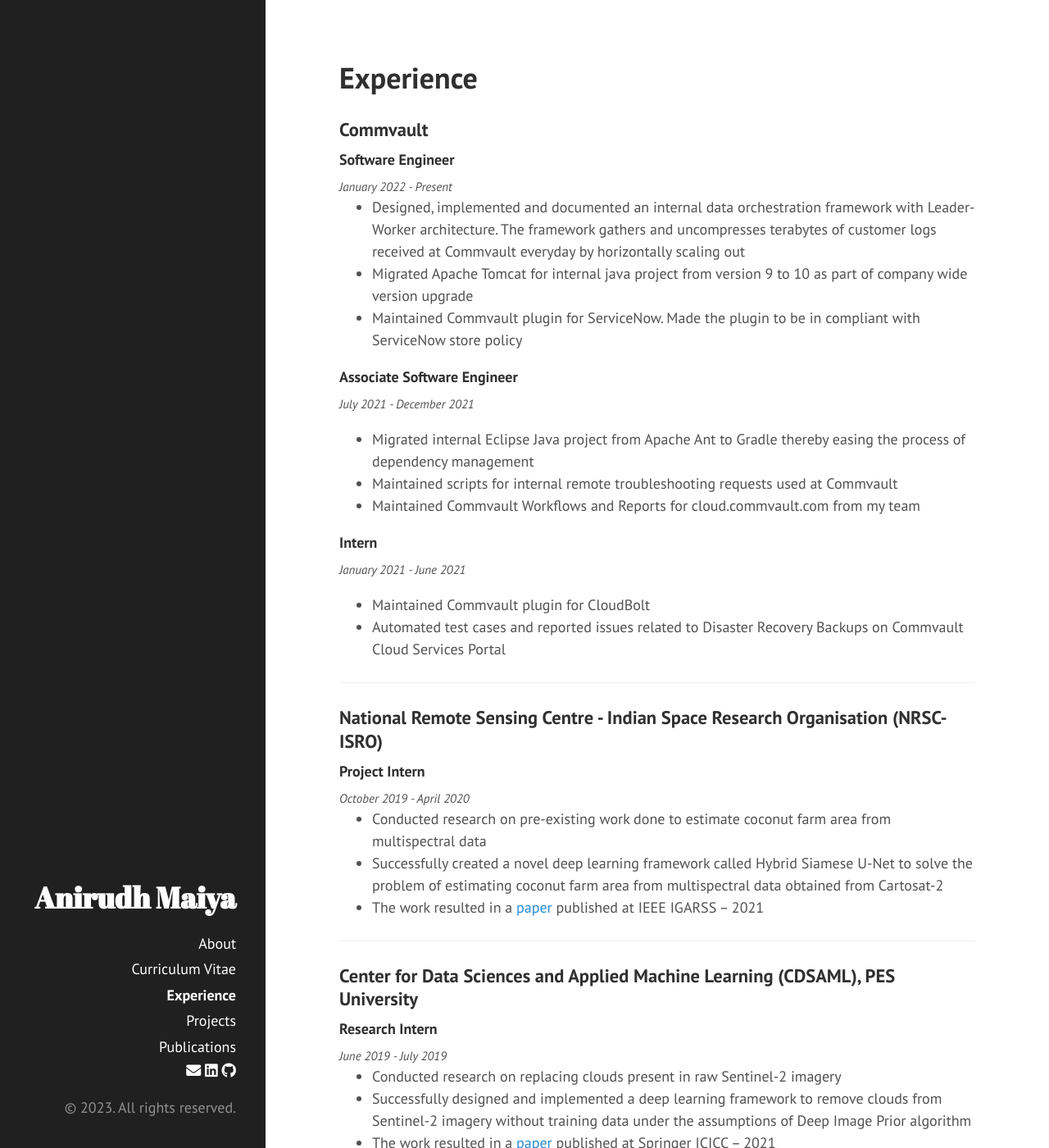
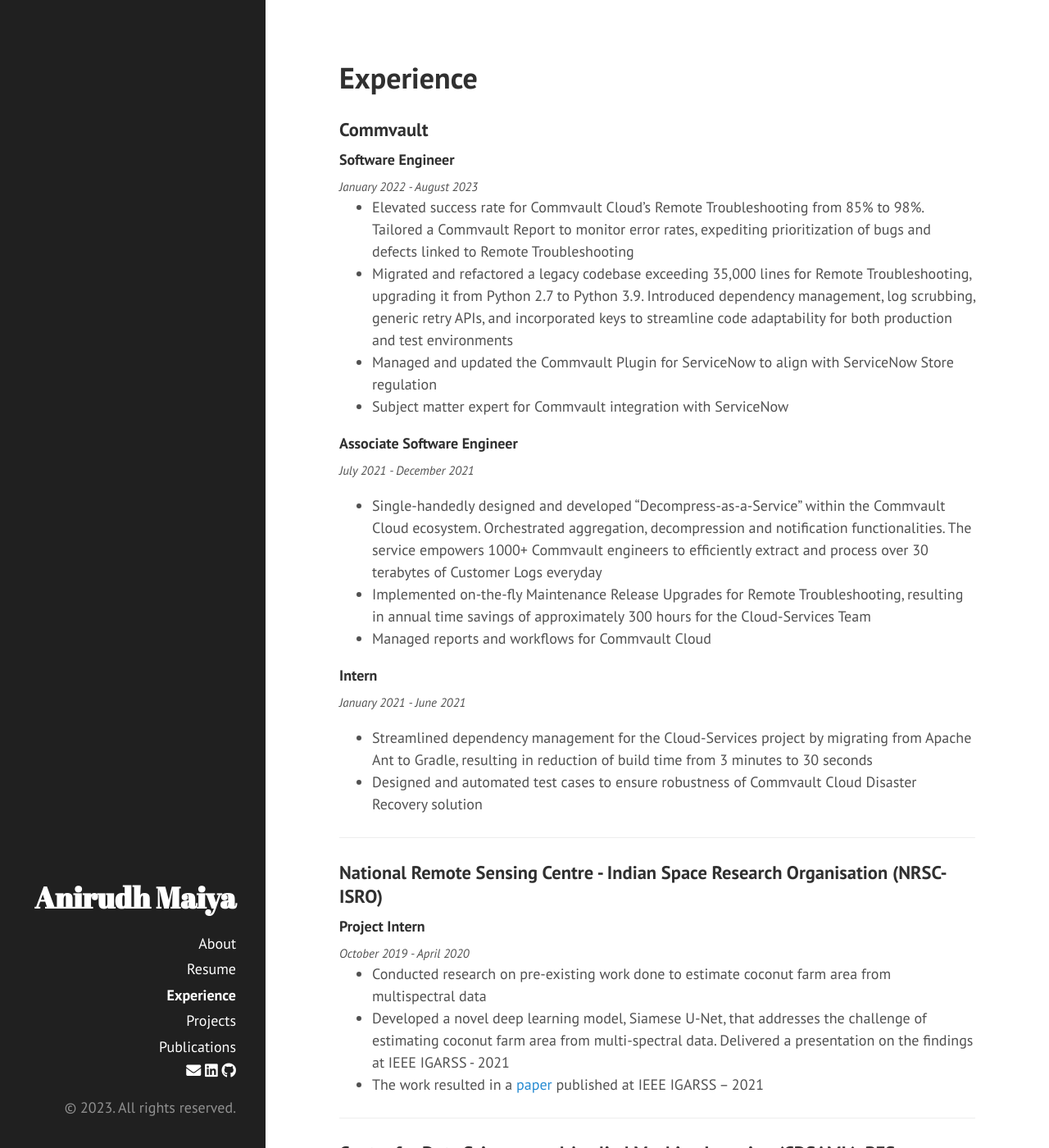
Before and after one commit to AnirudhMaiya/anirudhmaiya.github.io, a Jekyll site: the page built from j-experience.md, in a window 1280 px wide and 1400 px high. Shown: the whole window at 82% size. Built offline with Jekyll 4.4.1, drawn with Linux system fonts in a browser that asks for light colours; a style sheet for code colours, icons or effects is not loaded.

Commit message:
update ms in cs

```diff
--- a/j-cv.md
+++ b/j-cv.md
@@ -1,8 +1,8 @@
 ---
 layout: page
-title: Curriculum Vitae
+title: Resume
 permalink: /cv/
 ---
 
 <a class="buttonLinks" href="{{ '/assets/Resume-AnirudhMaiya.pdf' | relative_url }}" target="_blank">Link</a>
-<p><em> Updated 30 September 2022 </em></p>
+<p><em> Updated 14 September 2023 </em></p>
--- a/j-experience.md
+++ b/j-experience.md
@@ -9,11 +9,15 @@
 	<h3><strong>Commvault</strong></h3>
 	<strong>Software Engineer</strong>
 	<br/>
-	<em><sub>January 2022 - Present</sub></em>
+	<em><sub>January 2022 - August 2023</sub></em>
 	<ul>
-	<li> Designed, implemented and documented an internal data orchestration framework with Leader-Worker architecture. The framework gathers and uncompresses terabytes of customer logs received at Commvault everyday by horizontally scaling out </li>
-	<li> Migrated Apache Tomcat for internal java project from version 9 to 10 as part of company wide version upgrade </li>
-	<li> Maintained Commvault plugin for ServiceNow. Made the plugin to be in compliant with ServiceNow store policy </li>
+	<li> Elevated success rate for Commvault Cloud’s Remote Troubleshooting from 85% to 98%. Tailored a Commvault
+	Report to monitor error rates, expediting prioritization of bugs and defects linked to Remote Troubleshooting </li>
+	<li> Migrated and refactored a legacy codebase exceeding 35,000 lines for Remote Troubleshooting, upgrading it
+	from Python 2.7 to Python 3.9. Introduced dependency management, log scrubbing, generic retry APIs, and
+	incorporated keys to streamline code adaptability for both production and test environments </li>
+	<li> Managed and updated the Commvault Plugin for ServiceNow to align with ServiceNow Store regulation </li>
+	<li> Subject matter expert for Commvault integration with ServiceNow </li>
 	</ul>
 	</p>
 	<p>
@@ -21,9 +25,12 @@
 	<br/>
 	<em><sub>July 2021 - December 2021</sub></em>
 	<ul>
-	<li> Migrated internal Eclipse Java project from Apache Ant to Gradle thereby easing the process of dependency management </li>
-	<li> Maintained scripts for internal remote troubleshooting requests used at Commvault</li>
-	<li> Maintained Commvault Workflows and Reports for cloud.commvault.com from my team</li>
+	<li> Single-handedly designed and developed “Decompress-as-a-Service” within the Commvault Cloud ecosystem.
+	Orchestrated aggregation, decompression and notification functionalities. The service empowers 1000+
+	Commvault engineers to efficiently extract and process over 30 terabytes of Customer Logs everyday </li>
+	<li> Implemented on-the-fly Maintenance Release Upgrades for Remote Troubleshooting, resulting in annual time
+	savings of approximately 300 hours for the Cloud-Services Team </li>
+	<li> Managed reports and workflows for Commvault Cloud</li>
 	</ul>
 	</p>
 	<p>
@@ -31,8 +38,8 @@
 	<br/>
 	<em><sub>January 2021 - June 2021</sub></em>
 	<ul>
-	<li> Maintained Commvault plugin for CloudBolt</li>
-	<li> Automated test cases and reported issues related to Disaster Recovery Backups on Commvault Cloud Services Portal</li>
+	<li> Streamlined dependency management for the Cloud-Services project by migrating from Apache Ant to Gradle, resulting in reduction of build time from 3 minutes to 30 seconds </li>
+	<li> Designed and automated test cases to ensure robustness of Commvault Cloud Disaster Recovery solution </li>
 	</ul>
 	</p>
 	<hr/>
@@ -43,7 +50,7 @@
 	<em><sub>October 2019 - April 2020</sub></em>
 	<ul>
 	<li> Conducted research on pre-existing work done to estimate coconut farm area from multispectral data</li>
-	<li>Successfully created a novel deep learning framework called Hybrid Siamese U-Net to solve the problem of estimating coconut farm area from multispectral data obtained from Cartosat-2</li>
+	<li>Developed a novel deep learning model, Siamese U-Net, that addresses the challenge of estimating coconut farm area from multi-spectral data. Delivered a presentation on the findings at IEEE IGARSS - 2021</li>
 	<li> The work resulted in a <a href="https://ieeexplore.ieee.org/document/9553551">paper</a> published at IEEE IGARSS – 2021 </li>
 	</ul>
 	</p>
```
Also changed, not shown: index.md (+3 -3 lines), 1 other file.
